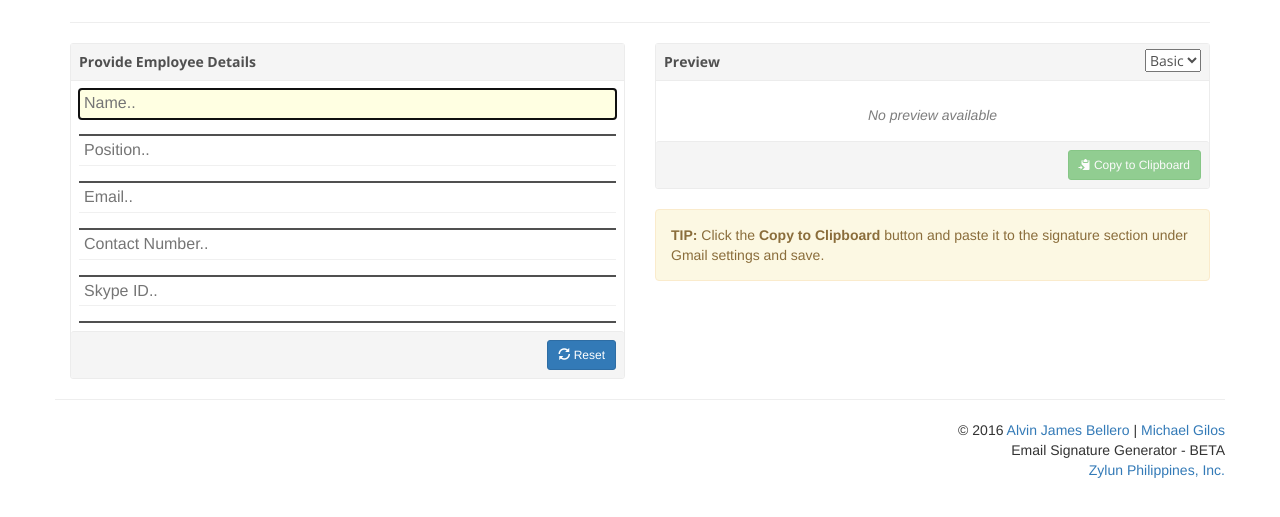
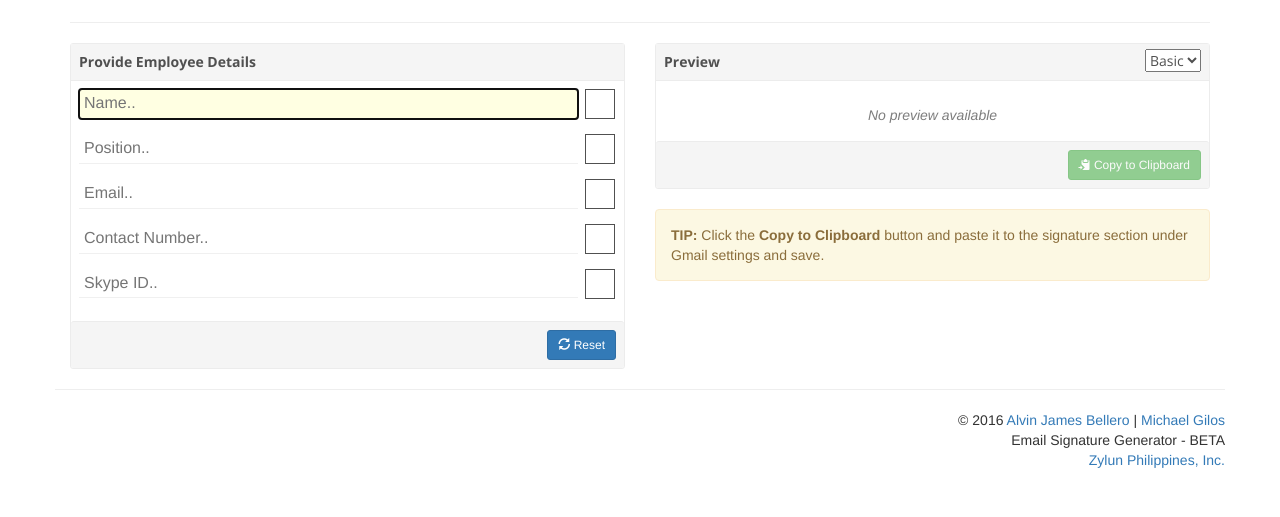
Before and after one commit to shiftEscape/email-signature-generator, a website: page app/index.html in a window 1280 px wide. Shown: the part 93-610 px from the top of the page. Drawn offline with nearby package versions, Linux system fonts and the light colour scheme; some packages are replaced by stand-ins of ours; files that its build step writes are made by us from their sources; a script that the page names is missing.

Commit message:
Added style for colorpicker

```diff
--- a/app/css/style.css
+++ b/app/css/style.css
@@ -34,15 +34,26 @@ div.custom-box-header-light select {
 .custom-box-footer { background: #F5F5F5; border-top: 1px solid #ECECEC; border-radius: 3px; text-align: right; }
 
 .input {
-  width: 100%;
+  width: 93%;
   border: none;
   border-bottom: 1px solid #f0f0f0;
   padding: 3px 5px;
   font-size: 16px;
   margin-bottom: 15px;
   color: #909090;
+	vertical-align: top;
 }
 
 .input:focus { border-bottom: 1px solid #bcbcbc; background: #ffffe2; color: #505050;}
 
 div.no-preview { text-align: center; font-style: italic; margin-bottom: 8px; color: #7d7d7d; }
+.angular-logo { width: 200px; display: inline-block; }
+.copy { display: inline-block; text-align: right; float: right; }
+
+div[colorpicker] {
+	height: 30px;
+	margin-left: 3px;
+	width: 30px;
+	cursor: pointer;
+}
+.inline { display: inline-block; }
```
